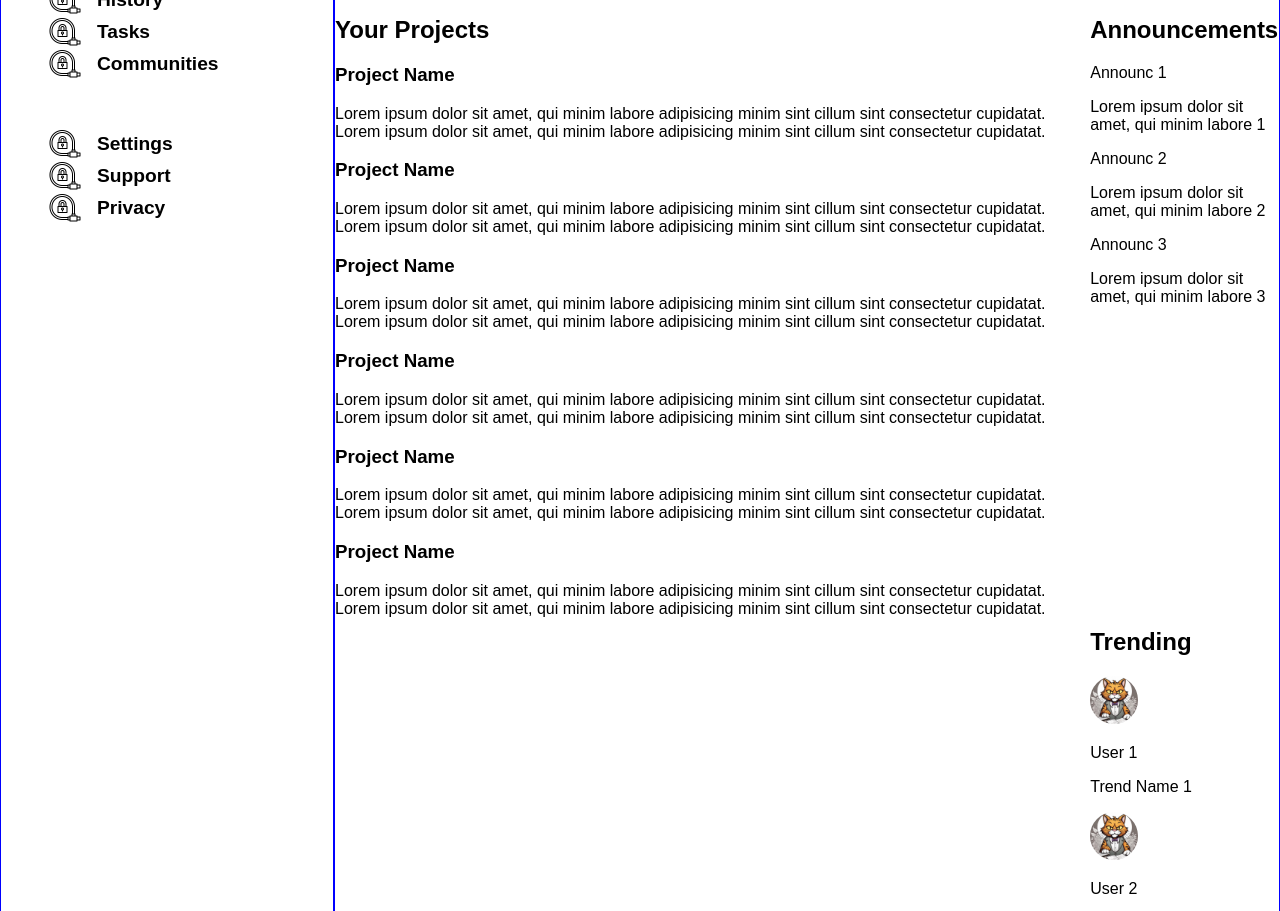
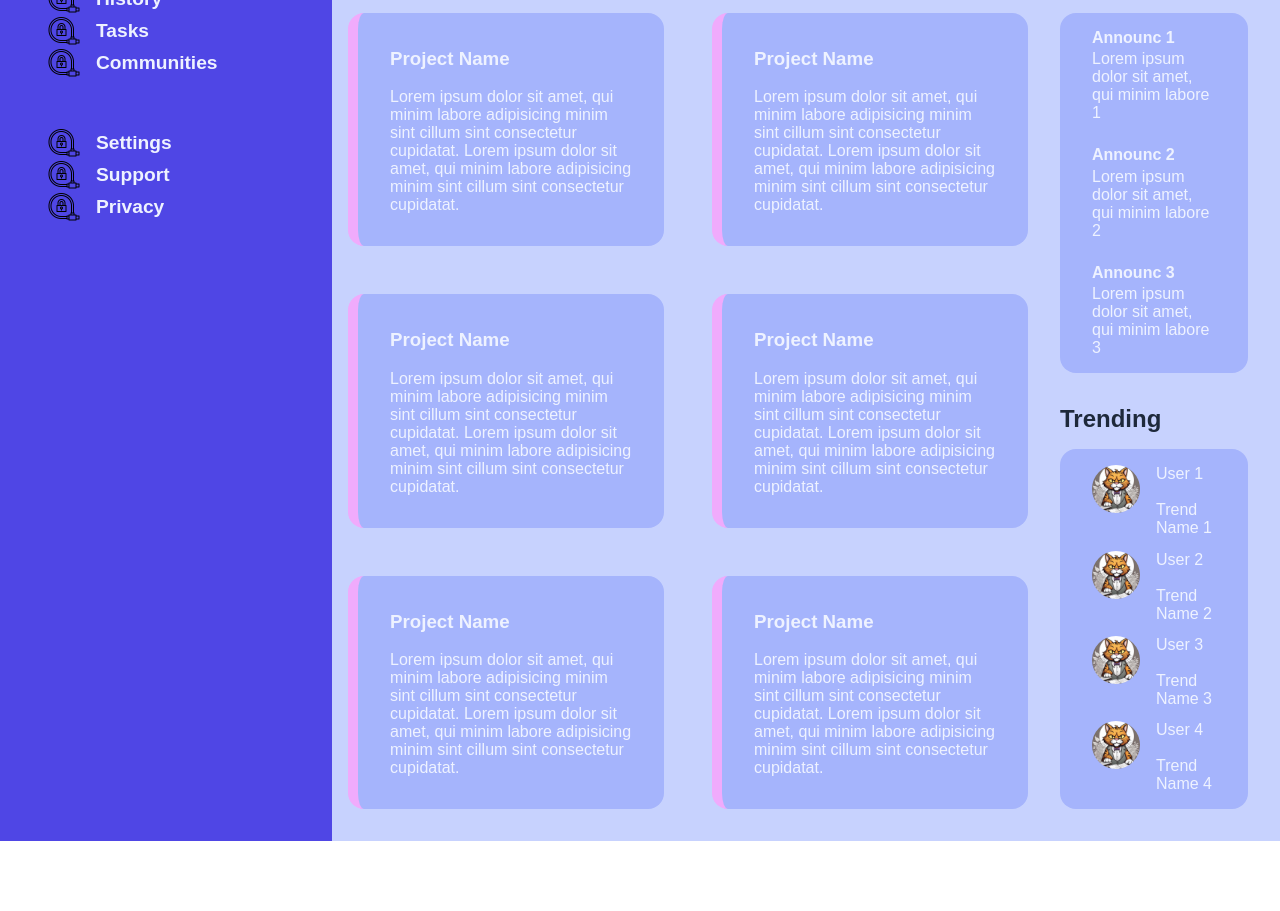
Before and after one commit to znataniel/admin-dashboard, a plain HTML site: page index.html in a window 1280 px wide. Shown: the part 279-1190 px from the top of the page. After the commit the page ends 1120 px from the top, so only its background shows below. Drawn offline with Linux system fonts and the light colour scheme.

Commit message:
finish layout and basic styling

```diff
--- a/index.html
+++ b/index.html
@@ -57,66 +57,68 @@
     <section class="dashboard">
       <section class="your-projects">
         <h2>Your Projects</h2>
+        <section class="projects-container">
           <article class="project-card">
             <h3 class="project-name">Project Name</h3>
             <p class="project-desc">
-            Lorem ipsum dolor sit amet, qui minim labore adipisicing minim sint
-            cillum sint consectetur cupidatat. Lorem ipsum dolor sit amet, qui
-            minim labore adipisicing minim sint cillum sint consectetur
-            cupidatat.
+              Lorem ipsum dolor sit amet, qui minim labore adipisicing minim
+              sint cillum sint consectetur cupidatat. Lorem ipsum dolor sit
+              amet, qui minim labore adipisicing minim sint cillum sint
+              consectetur cupidatat.
             </p>
             <div class="actions"></div>
           </article>
           <article class="project-card">
             <h3 class="project-name">Project Name</h3>
             <p class="project-desc">
-            Lorem ipsum dolor sit amet, qui minim labore adipisicing minim sint
-            cillum sint consectetur cupidatat. Lorem ipsum dolor sit amet, qui
-            minim labore adipisicing minim sint cillum sint consectetur
-            cupidatat.
+              Lorem ipsum dolor sit amet, qui minim labore adipisicing minim
+              sint cillum sint consectetur cupidatat. Lorem ipsum dolor sit
+              amet, qui minim labore adipisicing minim sint cillum sint
+              consectetur cupidatat.
             </p>
             <div class="actions"></div>
           </article>
           <article class="project-card">
             <h3 class="project-name">Project Name</h3>
             <p class="project-desc">
-            Lorem ipsum dolor sit amet, qui minim labore adipisicing minim sint
-            cillum sint consectetur cupidatat. Lorem ipsum dolor sit amet, qui
-            minim labore adipisicing minim sint cillum sint consectetur
-            cupidatat.
+              Lorem ipsum dolor sit amet, qui minim labore adipisicing minim
+              sint cillum sint consectetur cupidatat. Lorem ipsum dolor sit
+              amet, qui minim labore adipisicing minim sint cillum sint
+              consectetur cupidatat.
             </p>
             <div class="actions"></div>
           </article>
           <article class="project-card">
             <h3 class="project-name">Project Name</h3>
             <p class="project-desc">
-            Lorem ipsum dolor sit amet, qui minim labore adipisicing minim sint
-            cillum sint consectetur cupidatat. Lorem ipsum dolor sit amet, qui
-            minim labore adipisicing minim sint cillum sint consectetur
-            cupidatat.
+              Lorem ipsum dolor sit amet, qui minim labore adipisicing minim
+              sint cillum sint consectetur cupidatat. Lorem ipsum dolor sit
+              amet, qui minim labore adipisicing minim sint cillum sint
+              consectetur cupidatat.
             </p>
             <div class="actions"></div>
           </article>
           <article class="project-card">
             <h3 class="project-name">Project Name</h3>
             <p class="project-desc">
-            Lorem ipsum dolor sit amet, qui minim labore adipisicing minim sint
-            cillum sint consectetur cupidatat. Lorem ipsum dolor sit amet, qui
-            minim labore adipisicing minim sint cillum sint consectetur
-            cupidatat.
+              Lorem ipsum dolor sit amet, qui minim labore adipisicing minim
+              sint cillum sint consectetur cupidatat. Lorem ipsum dolor sit
+              amet, qui minim labore adipisicing minim sint cillum sint
+              consectetur cupidatat.
             </p>
             <div class="actions"></div>
           </article>
           <article class="project-card">
             <h3 class="project-name">Project Name</h3>
             <p class="project-desc">
-            Lorem ipsum dolor sit amet, qui minim labore adipisicing minim sint
-            cillum sint consectetur cupidatat. Lorem ipsum dolor sit amet, qui
-            minim labore adipisicing minim sint cillum sint consectetur
-            cupidatat.
+              Lorem ipsum dolor sit amet, qui minim labore adipisicing minim
+              sint cillum sint consectetur cupidatat. Lorem ipsum dolor sit
+              amet, qui minim labore adipisicing minim sint cillum sint
+              consectetur cupidatat.
             </p>
             <div class="actions"></div>
           </article>
+        </section>
       </section>
 
       <section class="announcements">
--- a/style.css
+++ b/style.css
@@ -1,6 +1,16 @@
 * {
   box-sizing: border-box;
   font-family: sans-serif;
+
+  --text-color: #eef2ff;
+  --sidebar-bg-color: #4f46e5;
+  --header-bg-color: #818cf8;
+  --dashboard-bg-color: #c7d2fe;
+  --card-bg-color: #a5b4fc;
+  --accent-color: #f0abfc;
+  --dashboard-title-color: #1e293b;
+
+  color: var(--text-color);
 }
 
 ul,
@@ -12,13 +22,13 @@
 
 a {
   text-decoration: none;
-  color: black;
+  color: var(--text-color);
 }
 
 /* for debugging the layout */
-body > * {
-  border: 1px solid blue;
-}
+/* body > * { */
+/*   border: 1px solid blue; */
+/* } */
 /************************************/
 
 body {
@@ -44,6 +54,8 @@
   grid-template-areas:
     "searchbar account-menu"
     "greeting nav";
+
+  background-color: var(--header-bg-color);
 }
 
 img.pfp {
@@ -134,7 +146,7 @@
 nav ul li {
   text-align: center;
 
-  background-color: lightblue;
+  background-color: var(--accent-color);
   padding: 1rem 2rem;
   border-radius: 1rem;
   font-weight: bold;
@@ -148,6 +160,8 @@
   display: flex;
   flex-direction: column;
   gap: 3rem;
+
+  background-color: var(--sidebar-bg-color);
 }
 
 aside.sidebar > .title {
@@ -190,8 +204,116 @@
 
   display: grid;
   grid-template: repeat(2, 1fr) / 4fr 1fr;
+  gap: 2rem;
+
+  padding: 2rem 1rem;
+  padding-right: 2rem;
+
+  background: var(--dashboard-bg-color);
+}
+
+section.dashboard h2 {
+  margin: 0;
+  margin-bottom: 1rem;
+
+  color: var(--dashboard-title-color);
 }
 
 .your-projects {
   grid-row: 1 / -1;
+
+  display: flex;
+  flex-direction: column;
 }
+
+.projects-container {
+  flex: 1;
+
+  display: grid;
+  grid-template: repeat(3, 3fr) / repeat(2, 1fr);
+  gap: 3rem;
+}
+
+.projects-container > h2 {
+  grid-column: 1 / -1;
+
+  margin: 0;
+  margin-bottom: 1rem;
+}
+
+.project-card {
+  /* width: 400px; */
+  /* height: 250px; */
+
+  border-radius: 1rem;
+  /* background-color: lightgray; */
+  border-left: 10px solid var(--accent-color);
+
+  padding: 1rem 2rem;
+
+  background-color: var(--card-bg-color);
+}
+
+.announcements {
+  display: flex;
+  flex-direction: column;
+}
+
+.announcement-container {
+  flex: 1;
+
+  border-radius: 1rem;
+  background-color: lightgray;
+  padding: 1rem 2rem;
+
+  display: flex;
+  flex-direction: column;
+  justify-content: space-between;
+
+  background-color: var(--card-bg-color);
+}
+
+.announc-title {
+  font-weight: bold;
+  margin: 0;
+  margin-bottom: 0.2rem;
+}
+
+.announc-desc {
+  margin: 0;
+}
+
+.trending {
+  display: flex;
+  flex-direction: column;
+}
+
+.trending-container {
+  flex: 1;
+
+  border-radius: 1rem;
+  background-color: lightgray;
+  padding: 1rem 2rem;
+
+  display: flex;
+  flex-direction: column;
+  justify-content: space-between;
+
+  background-color: var(--card-bg-color);
+}
+
+.trend {
+  display: grid;
+  grid-template: 1fr 1fr / 1fr 10fr;
+}
+
+.trend .pfp {
+  grid-row: 1 / -1;
+  grid-column: 1 / span 1;
+
+  margin-right: 1rem;
+}
+
+.trend p {
+  margin: 0;
+}
```
Lines whose indentation alone changed are shown as unchanged.
